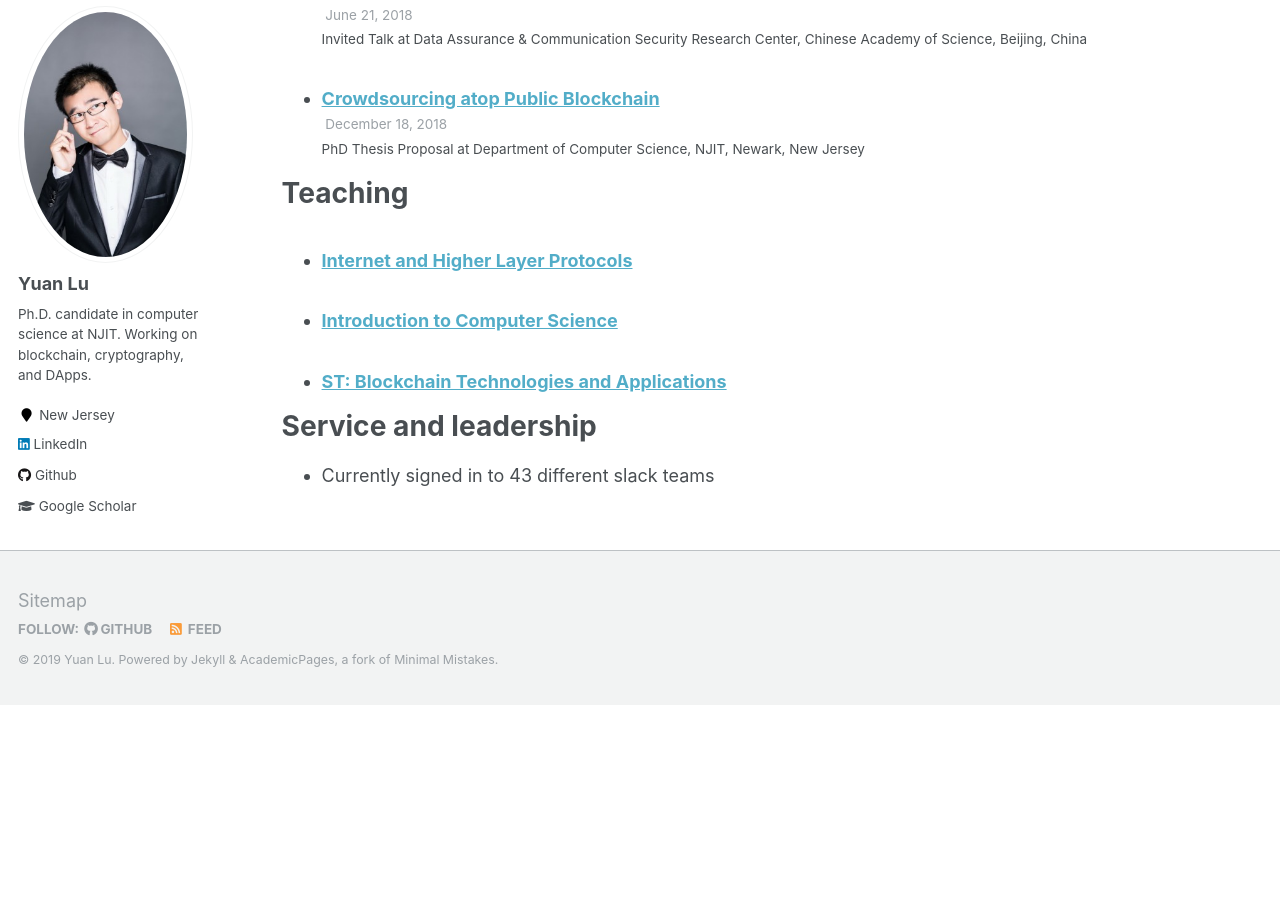
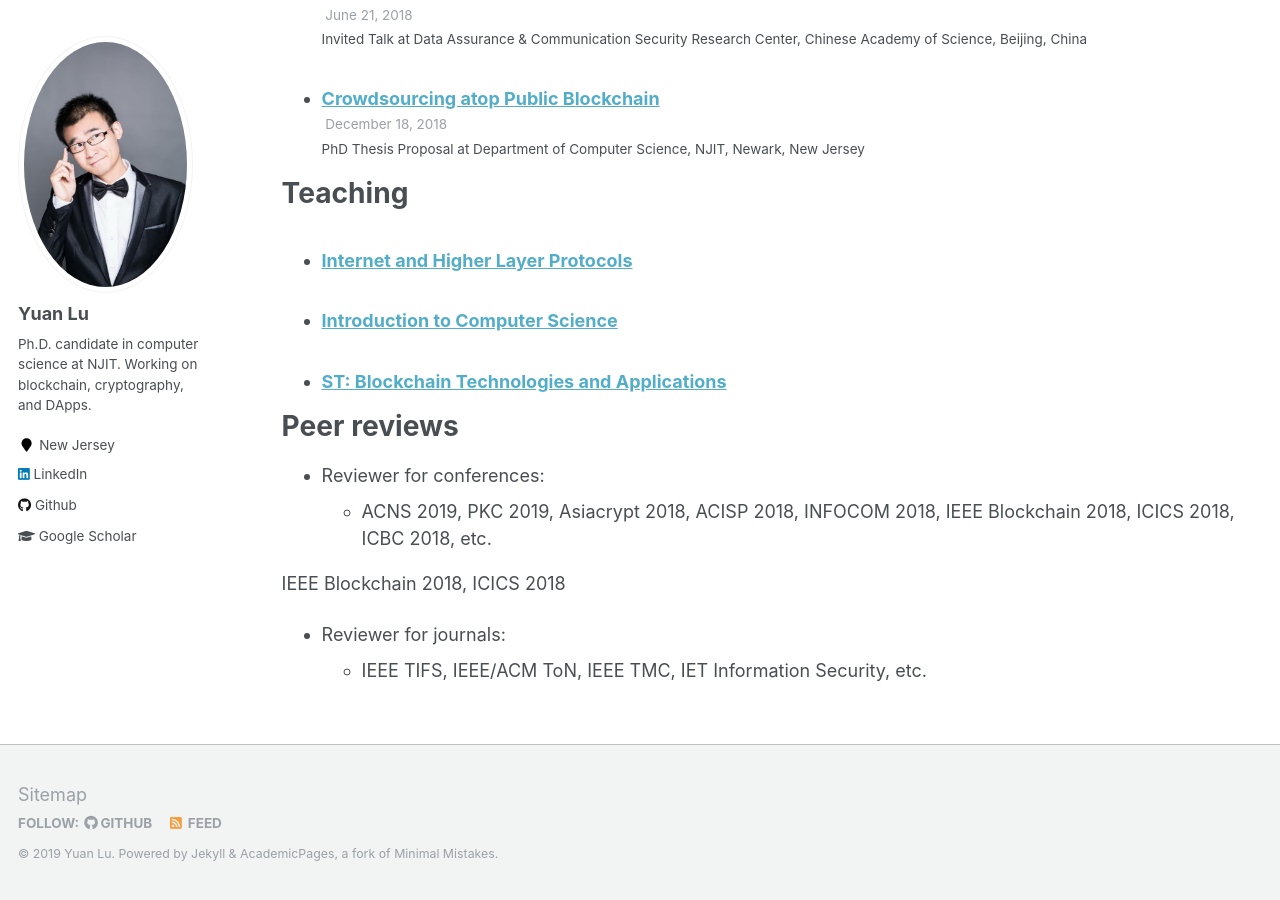
Before and after one commit to yylluu/yylluu.github.io, a Jekyll site: the page built from _pages/cv.md, in a window 1280 px wide and 900 px high, scrolled down 1595 px. Built offline with Jekyll 4.4.1, drawn with Linux system fonts in a browser that asks for light colours; before the commit the page ends 2300 px from its top, so only the background shows below that.

Commit message:
Update cv.md

```diff
--- a/_pages/cv.md
+++ b/_pages/cv.md
@@ -63,6 +63,11 @@
     {% include archive-single-cv.html %}
   {% endfor %}</ul>
 
-Service and leadership
+Peer reviews
 ======
-* Currently signed in to 43 different slack teams
+* Reviewer for conferences:
+  * ACNS 2019, PKC 2019, Asiacrypt 2018, ACISP 2018, INFOCOM 2018, IEEE Blockchain 2018, ICICS 2018, ICBC 2018, etc.
+
+IEEE Blockchain 2018, ICICS 2018
+* Reviewer for journals:
+  * IEEE TIFS, IEEE/ACM ToN, IEEE TMC, IET Information Security, etc.
```
